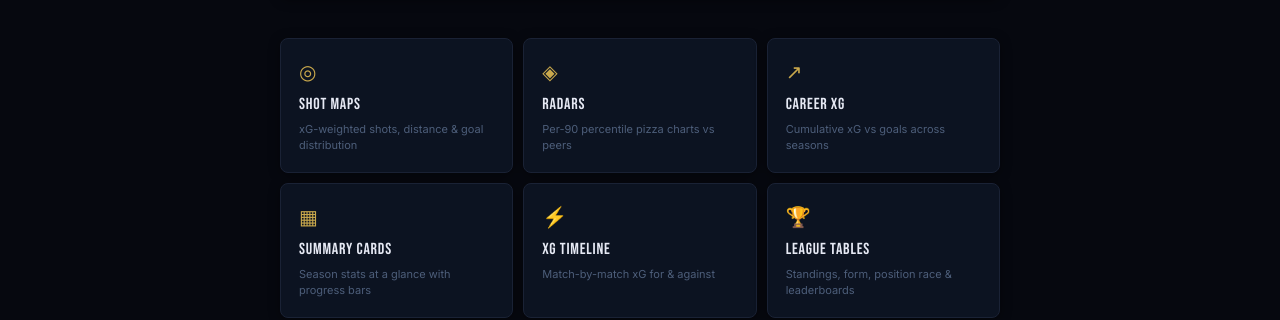
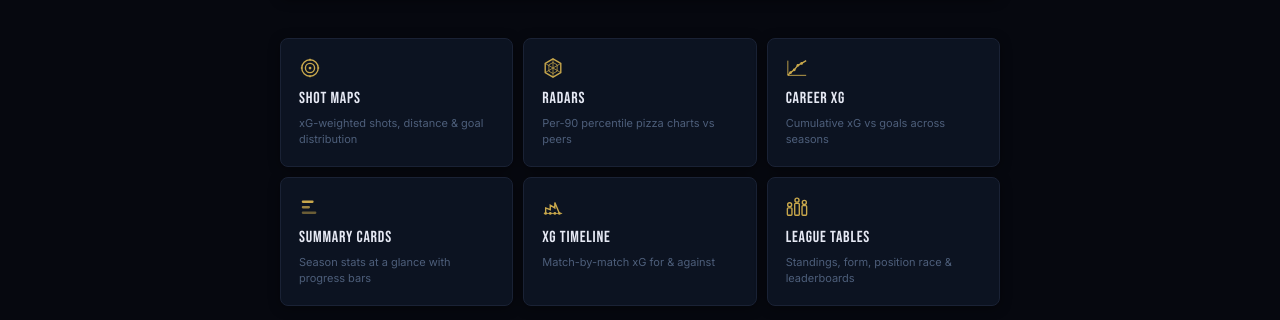
Before and after one commit to mykldggn/UEFAgraphics, a React (Vite) app in the folder frontend/: page / in a window 1280 px wide. Shown: the part 617-937 px from the top of the page. Built offline with nearby package versions, Linux system fonts and the light colour scheme; no server answers.

Commit message:
G2: replace generic unicode icons with themed SVGs on feature cards

```diff
--- a/frontend/src/pages/HomePage.tsx
+++ b/frontend/src/pages/HomePage.tsx
@@ -1,4 +1,4 @@
-import { useState, useEffect, useCallback } from 'react'
+import React, { useState, useEffect, useCallback } from 'react'
 import { useNavigate, useSearchParams } from 'react-router-dom'
 import Select from '../components/ui/Select'
 import SearchInput from '../components/ui/SearchInput'
@@ -9,13 +9,94 @@ const SEASON_OPTS  = SEASONS.map(s => ({ value: s, label: `${s}/${String(s + 1).
 const SEARCH_TABS  = ['Player', 'Team', 'League'] as const
 type SearchTab = typeof SEARCH_TABS[number]
 
-const FEATURES = [
-  { icon: '◎', title: 'Shot Maps',    desc: 'xG-weighted shots, distance & goal distribution' },
-  { icon: '◈', title: 'Radars',       desc: 'Per-90 percentile pizza charts vs peers' },
-  { icon: '↗', title: 'Career xG',   desc: 'Cumulative xG vs goals across seasons' },
-  { icon: '▦', title: 'Summary Cards', desc: 'Season stats at a glance with progress bars' },
-  { icon: '⚡', title: 'xG Timeline', desc: 'Match-by-match xG for & against' },
-  { icon: '🏆', title: 'League Tables', desc: 'Standings, form, position race & leaderboards' },
+const _s = { width: 22, height: 22, display: 'block' as const }
+
+const FEATURES: { icon: React.ReactNode; title: string; desc: string }[] = [
+  {
+    icon: (
+      <svg style={_s} viewBox="0 0 24 24" fill="none" stroke="currentColor" strokeWidth="1.5">
+        <circle cx="12" cy="12" r="9"/>
+        <circle cx="12" cy="12" r="5"/>
+        <circle cx="12" cy="12" r="1.5" fill="currentColor" stroke="none"/>
+        <line x1="12" y1="2" x2="12" y2="4"/>
+        <line x1="12" y1="20" x2="12" y2="22"/>
+        <line x1="2" y1="12" x2="4" y2="12"/>
+        <line x1="20" y1="12" x2="22" y2="12"/>
+      </svg>
+    ),
+    title: 'Shot Maps',
+    desc: 'xG-weighted shots, distance & goal distribution',
+  },
+  {
+    icon: (
+      <svg style={_s} viewBox="0 0 24 24" fill="none" stroke="currentColor" strokeWidth="1.5">
+        <polygon points="12,2 20.5,7 20.5,17 12,22 3.5,17 3.5,7"/>
+        <line x1="12" y1="2" x2="12" y2="12" strokeWidth="0.8"/>
+        <line x1="20.5" y1="7" x2="12" y2="12" strokeWidth="0.8"/>
+        <line x1="20.5" y1="17" x2="12" y2="12" strokeWidth="0.8"/>
+        <line x1="12" y1="22" x2="12" y2="12" strokeWidth="0.8"/>
+        <line x1="3.5" y1="17" x2="12" y2="12" strokeWidth="0.8"/>
+        <line x1="3.5" y1="7" x2="12" y2="12" strokeWidth="0.8"/>
+        <polygon points="12,6 16.5,8.5 16.5,15.5 12,18 7.5,15.5 7.5,8.5" strokeWidth="0.8"/>
+      </svg>
+    ),
+    title: 'Radars',
+    desc: 'Per-90 percentile pizza charts vs peers',
+  },
+  {
+    icon: (
+      <svg style={_s} viewBox="0 0 24 24" fill="none" stroke="currentColor" strokeWidth="1.5">
+        <line x1="2" y1="20" x2="2" y2="4" strokeWidth="1"/>
+        <line x1="2" y1="20" x2="22" y2="20" strokeWidth="1"/>
+        <polyline points="2,20 5,17 9,14 13,9 17,7 22,4" strokeWidth="1.5"/>
+        <circle cx="5" cy="17" r="1.5" fill="currentColor" stroke="none"/>
+        <circle cx="9" cy="14" r="1.5" fill="currentColor" stroke="none"/>
+        <circle cx="13" cy="9" r="1.5" fill="currentColor" stroke="none"/>
+        <circle cx="17" cy="7" r="1.5" fill="currentColor" stroke="none"/>
+      </svg>
+    ),
+    title: 'Career xG',
+    desc: 'Cumulative xG vs goals across seasons',
+  },
+  {
+    icon: (
+      <svg style={_s} viewBox="0 0 24 24" fill="none" stroke="currentColor" strokeWidth="1.5">
+        <rect x="3" y="5" width="13" height="2.5" rx="1.2" fill="currentColor" stroke="none"/>
+        <rect x="3" y="11" width="9" height="2.5" rx="1.2" fill="currentColor" stroke="none" opacity="0.75"/>
+        <rect x="3" y="17" width="16" height="2.5" rx="1.2" fill="currentColor" stroke="none" opacity="0.5"/>
+      </svg>
+    ),
+    title: 'Summary Cards',
+    desc: 'Season stats at a glance with progress bars',
+  },
+  {
+    icon: (
+      <svg style={_s} viewBox="0 0 24 24" fill="none" stroke="currentColor" strokeWidth="1.5">
+        <line x1="2" y1="19" x2="22" y2="19" strokeWidth="1"/>
+        <circle cx="4" cy="19" r="1.5" fill="currentColor" stroke="none"/>
+        <circle cx="9" cy="19" r="1.5" fill="currentColor" stroke="none"/>
+        <circle cx="14" cy="19" r="1.5" fill="currentColor" stroke="none"/>
+        <circle cx="19" cy="19" r="1.5" fill="currentColor" stroke="none"/>
+        <polyline points="4,19 4,13 9,15 9,10 14,13 14,7 19,19" strokeWidth="1.5"/>
+      </svg>
+    ),
+    title: 'xG Timeline',
+    desc: 'Match-by-match xG for & against',
+  },
+  {
+    icon: (
+      <svg style={_s} viewBox="0 0 24 24" fill="none" stroke="currentColor" strokeWidth="1.5">
+        <rect x="1.5" y="13" width="5" height="8" rx="1"/>
+        <rect x="9.5" y="8" width="5" height="13" rx="1"/>
+        <rect x="17.5" y="10.5" width="5" height="10.5" rx="1"/>
+        <circle cx="4" cy="9.5" r="2.2"/>
+        <circle cx="12" cy="4.5" r="2.2"/>
+        <circle cx="20" cy="7" r="2.2"/>
+      </svg>
+    ),
+    title: 'League Tables',
+    desc: 'Standings, form, position race & leaderboards',
+  },
 ]
 
 export default function HomePage() {
@@ -363,7 +444,7 @@ export default function HomePage() {
               ;(e.currentTarget as HTMLElement).style.boxShadow = '0 2px 12px rgba(0,0,0,0.4)'
             }}
           >
-            <div style={{ fontSize: 20, marginBottom: 6, color: '#c9a84c' }}>{icon}</div>
+            <div style={{ marginBottom: 8, color: '#c9a84c' }}>{icon}</div>
             <div style={{
               fontFamily: '"Bebas Neue", sans-serif',
               fontSize: 16,
```
